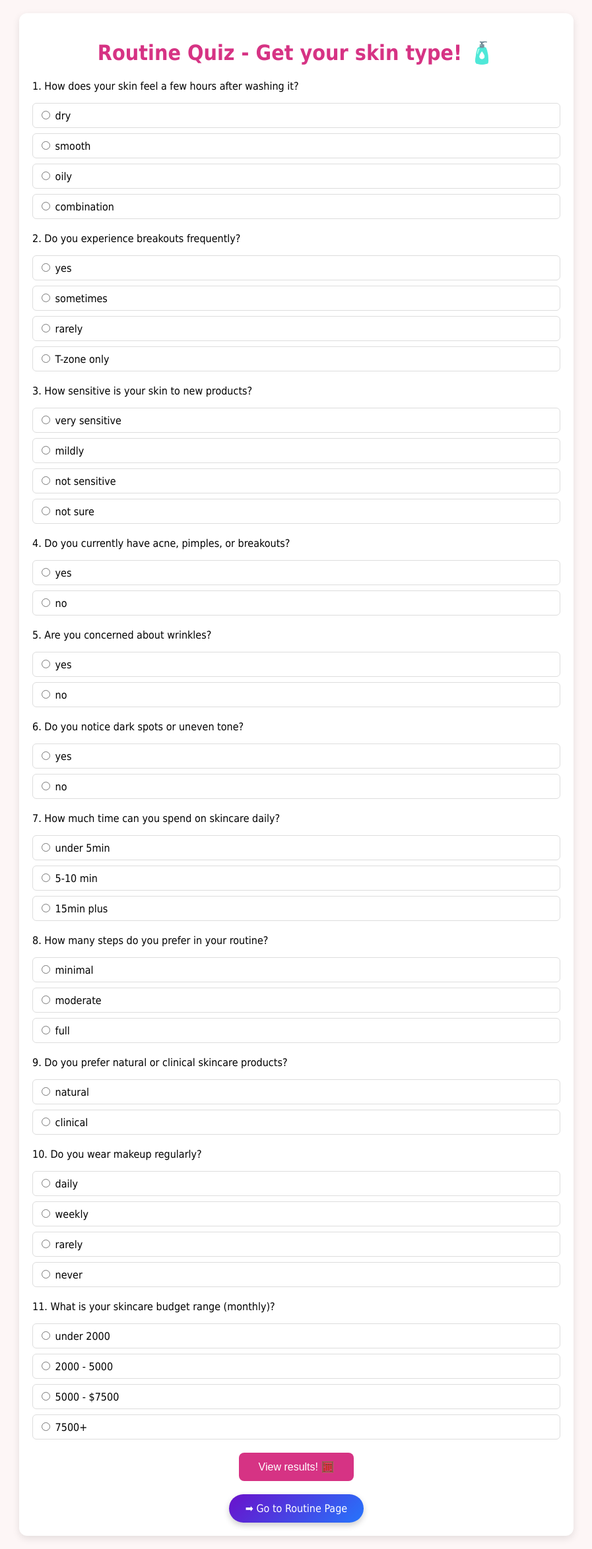
After one commit to arashaghapour/AP-Project, a FastAPI app: template templates/Quiz.html in a window 1280 px wide. The commit adds this page. Shown: the whole page at 66% size, without its empty margins (191-1088 px from the left). Run offline with FastAPI, Linux system fonts and the light colour scheme; the template is opened without the code that fills it, so the values that code supplies are empty; parts of the project's set-up code (start-up, migrations or seed data) failed here and were passed over.

Commit message:
routine frontend aded

```diff
--- a/main.py
+++ b/main.py
@@ -81,9 +81,9 @@ def merge_results(selfie_result: dict, quiz_result: dict) -> dict:
         "preferences": preferences
     }
 
-@app.get('/signup', response_class=HTMLResponse)
-def sign_up_page(request: Request):
-    return templates.TemplateResponse('Sign-up.html', {'request': request})
+@app.get("/signup", response_class=HTMLResponse)
+def signup(request: Request):
+    return templates.TemplateResponse("Sign-up.html", {"request": request})
 @app.post("/Account/sign_up", tags=['Account'])
 def create_user(db: Session = Depends(get_db), username: str = Form(...), password: str = Form(...)):
     user_data = {'user_name':username, 'password':password}
@@ -150,15 +150,15 @@ def shop(request: Request):
 @app.get("/product/all_products", response_model=List[schemas.ProductCreate], tags=['Product'])
 def get_all_products(db: Session = Depends(get_db)):
     products = db.query(models.Products).all()
-    browse_create = {}
-    for i in products:
+    # browse_create = {}
+    # for i in products:
 
-        browse_create['user_id'] = user_in_code
-        browse_create['product_id'] = i.product_id
-        browse_create['interaction_type'] = 'view'
-        new_browse = models.Browsing_History(**browse_create)
-        db.add(new_browse)
-    db.commit()
+    #     browse_create['user_id'] = user_in_code
+    #     browse_create['product_id'] = i.product_id
+    #     browse_create['interaction_type'] = 'view'
+    #     new_browse = models.Browsing_History(**browse_create)
+    #     db.add(new_browse)
+    # db.commit()
     # db.refresh(new_browse)
     return products
 
@@ -294,7 +294,11 @@ def quiz_questions():
 
 from . import models
 
-@app.post("/generate_routine", response_model=List[schemas.RoutineOut], tags=['Routine'])
+@app.get("/routine", response_class=HTMLResponse)
+def routine(request: Request):
+    return templates.TemplateResponse("routine.html", {"request": request})
+
+@app.post("/generate_routine", tags=['Routine'])
 def generate_routine():
     return add_product(user_in_code)
 
@@ -314,7 +318,9 @@ def generate_routine():
 #         return response.json()
 #     else:
 #         return {'error': response.text}
-
+@app.get('/quiz', response_class=HTMLResponse)
+def quiz(request: Request):
+    return templates.TemplateResponse('Quiz.html', {'request': request})
 @app.post('/quiz/submit', tags=['Quiz'])
 async def submitting_quiz(
                   q1: str = Form(...),
@@ -327,7 +333,7 @@ async def submitting_quiz(
                   q8: str = Form(...),
                   q9: str = Form(...),
                   q10: str = Form(...),
-                  budget: int = Form, db: Session = Depends(get_db), file: Optional[UploadFile] = File(None)):
+                  budget: int = Form(...), db: Session = Depends(get_db), file: Optional[UploadFile] = File(None)):
     selfie_result = {}
     if file is not None:
         if not file.content_type.startswith("image/"):
--- /dev/null
+++ b/static/Quiz.css
@@ -0,0 +1,78 @@
+body {
+  font-family: tahoma, sans-serif;
+  background: #fdf6f6;
+  direction: ltr;
+  margin: 0;
+  padding: 0;
+}
+.container {
+  max-width: 800px;
+  margin: 20px auto;
+  background: #fff;
+  padding: 20px;
+  border-radius: 12px;
+  box-shadow: 0 4px 12px rgba(0, 0, 0, 0.1);
+}
+h1 {
+  text-align: center;
+  color: #d63384;
+}
+.question {
+  margin-bottom: 20px;
+}
+.options label {
+  display: block;
+  margin: 8px 0;
+  padding: 8px;
+  border: 1px solid #ddd;
+  border-radius: 6px;
+  cursor: pointer;
+  transition: 0.3s;
+}
+.options label:hover {
+  background: #ffe6f0;
+}
+button {
+  display: block;
+  margin: 20px auto;
+  padding: 12px 30px;
+  border: none;
+  border-radius: 8px;
+  background: #d63384;
+  color: white;
+  font-size: 16px;
+  cursor: pointer;
+}
+button:hover {
+  background: #b12a6f;
+}
+#result {
+  margin-top: 30px;
+  padding: 20px;
+  background: #fce4ec;
+  border-radius: 10px;
+  font-weight: bold;
+  text-align: center;
+  display: none;
+}
+.next_page {
+  margin-top: 20px;
+  text-align: center;
+}
+
+.next_btn {
+  display: inline-block;
+  background: linear-gradient(135deg, #6a11cb, #2575fc);
+  color: #fff;
+  text-decoration: none;
+  padding: 12px 25px;
+  border-radius: 30px;
+  font-size: 16px;
+  transition: all 0.3s ease;
+  box-shadow: 0px 4px 10px rgba(0, 0, 0, 0.2);
+}
+
+.next_btn:hover {
+  background: linear-gradient(135deg, #2575fc, #6a11cb);
+  transform: translateY(-2px);
+}
--- /dev/null
+++ b/templates/Quiz.html
@@ -0,0 +1,198 @@
+<!DOCTYPE html>
+<html lang="en">
+  <head>
+    <meta charset="UTF-8" />
+    <meta name="viewport" content="width=device-width, initial-scale=1.0" />
+    <title>Routine Quiz</title>
+    <link rel="stylesheet" href="../static/Quiz.css" />
+  </head>
+  <body>
+    <div class="container">
+      <h1>Routine Quiz - Get your skin type! 🧴</h1>
+
+      <form id="quizForm">
+        <div class="question">
+          <p>1. How does your skin feel a few hours after washing it?</p>
+          <div class="options">
+            <label><input type="radio" name="q1" value="dry" /> dry </label>
+            <label
+              ><input type="radio" name="q1" value="smooth" /> smooth
+            </label>
+            <label><input type="radio" name="q1" value="oily" /> oily </label>
+            <label
+              ><input type="radio" name="q1" value="combination" /> combination
+            </label>
+          </div>
+        </div>
+
+        <div class="question">
+          <p>2. Do you experience breakouts frequently?</p>
+          <div class="options">
+            <label><input type="radio" name="q2" value="yes" /> yes </label>
+            <label
+              ><input type="radio" name="q2" value="sometimes" /> sometimes
+            </label>
+            <label
+              ><input type="radio" name="q2" value="rarely" /> rarely
+            </label>
+            <label
+              ><input type="radio" name="q2" value="T-zone only" /> T-zone only
+            </label>
+          </div>
+        </div>
+
+        <div class="question">
+          <p>3. How sensitive is your skin to new products?</p>
+          <div class="options">
+            <label
+              ><input type="radio" name="q3" value="very_sensitive" /> very
+              sensitive
+            </label>
+            <label
+              ><input type="radio" name="q3" value="mildly" /> mildly
+            </label>
+            <label
+              ><input type="radio" name="q3" value="not_sensitive" /> not
+              sensitive
+            </label>
+            <label
+              ><input type="radio" name="q3" value="not_sure" /> not sure
+            </label>
+          </div>
+        </div>
+
+        <div class="question">
+          <p>4. Do you currently have acne, pimples, or breakouts?</p>
+          <div class="options">
+            <label><input type="radio" name="q4" value="yes" /> yes </label>
+            <label><input type="radio" name="q4" value="no" /> no </label>
+          </div>
+        </div>
+
+        <div class="question">
+          <p>5. Are you concerned about wrinkles?</p>
+          <div class="options">
+            <label><input type="radio" name="q5" value="yes" /> yes </label>
+            <label><input type="radio" name="q5" value="no" /> no </label>
+          </div>
+        </div>
+
+        <div class="question">
+          <p>6. Do you notice dark spots or uneven tone?</p>
+          <div class="options">
+            <label><input type="radio" name="q6" value="yes" /> yes </label>
+            <label><input type="radio" name="q6" value="no" /> no </label>
+          </div>
+        </div>
+
+        <div class="question">
+          <p>7. How much time can you spend on skincare daily?</p>
+          <div class="options">
+            <label
+              ><input type="radio" name="q7" value="under_5min" /> under 5min
+            </label>
+            <label
+              ><input type="radio" name="q7" value="5-10min" /> 5-10 min
+            </label>
+            <label
+              ><input type="radio" name="q7" value="15min_plus" /> 15min plus
+            </label>
+          </div>
+        </div>
+
+        <div class="question">
+          <p>8. How many steps do you prefer in your routine?</p>
+          <div class="options">
+            <label
+              ><input type="radio" name="q8" value="minimal" /> minimal
+            </label>
+            <label
+              ><input type="radio" name="q8" value="moderate" /> moderate
+            </label>
+            <label><input type="radio" name="q8" value="full" /> full </label>
+          </div>
+        </div>
+
+        <div class="question">
+          <p>9. Do you prefer natural or clinical skincare products?</p>
+          <div class="options">
+            <label
+              ><input type="radio" name="q9" value="natural" /> natural
+            </label>
+            <label
+              ><input type="radio" name="q9" value="clinical" /> clinical
+            </label>
+          </div>
+        </div>
+
+        <div class="question">
+          <p>10. Do you wear makeup regularly?</p>
+          <div class="options">
+            <label
+              ><input type="radio" name="q10" value="daily" /> daily
+            </label>
+            <label
+              ><input type="radio" name="q10" value="weekly" /> weekly
+            </label>
+            <label
+              ><input type="radio" name="q10" value="rarely" /> rarely
+            </label>
+            <label
+              ><input type="radio" name="q10" value="never" /> never
+            </label>
+          </div>
+        </div>
+        <div class="question">
+          <p>11. What is your skincare budget range (monthly)?</p>
+          <div class="options">
+            <label
+              ><input type="radio" name="budget" value="2000" /> under 2000
+            </label>
+            <label
+              ><input type="radio" name="budget" value="5000" /> 2000 - 5000
+            </label>
+            <label
+              ><input type="radio" name="budget" value="6000" /> 5000 - $7500
+            </label>
+            <label
+              ><input type="radio" name="budget" value="1000" /> 7500+
+            </label>
+          </div>
+        </div>
+        <button type="button" onclick="submitQuiz()">View results! 🧮</button>
+      </form>
+
+      <div id="result"></div>
+      <div class="next_page">
+        <a href="/routine" class="next_btn">➡ Go to Routine Page</a>
+      </div>
+    </div>
+
+    <script>
+      async function submitQuiz() {
+        const form = document.getElementById("quizForm");
+        const formData = new FormData(form);
+
+        try {
+          const res = await fetch("/quiz/submit", {
+            method: "POST",
+            body: formData,
+          });
+
+          if (!res.ok) {
+            const err = await res.text();
+            document.getElementById("result").innerText = "❌ Error: " + err;
+            return;
+          }
+
+          const data = await res.json();
+          document.getElementById("result").innerText =
+            "✅ Your result: " + JSON.stringify(data);
+        } catch (err) {
+          document.getElementById("result").innerText =
+            "⚠️ Request failed: " + err.message;
+        }
+      }
+    </script>
+  </body>
+</html>
--- a/templates/Shop.html
+++ b/templates/Shop.html
@@ -22,7 +22,7 @@
           <ul>
             <li><a href="index.html" class="active">Shop</a></li>
             <li><a href="about.html">About</a></li>
-            <li><a href="Quiz.html">Quiz</a></li>
+            <li><a href="/quiz">Quiz</a></li>
             <li><a href="contact.html">Contact</a></li>
           </ul>
         </nav>
```
Also changed, not shown: static/style.css (+11 -3 lines), templates/routine.html (added, +132 -0 lines).
